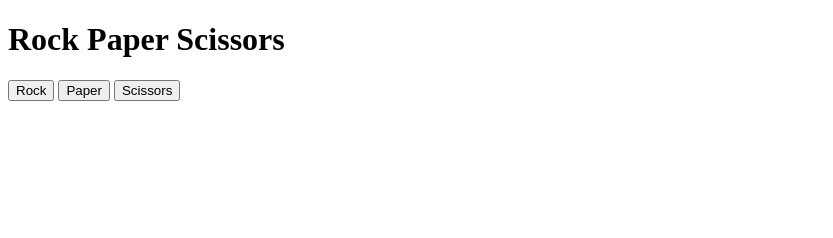
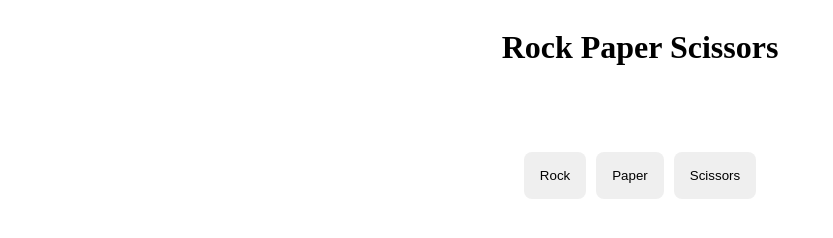
Before and after one commit to t04dz/odin_rps, a plain HTML site: page index.html in a window 1280 px wide. Shown: the whole page, without its empty margins (0-833 px from the left). Drawn offline with Linux system fonts and the light colour scheme.

Commit message:
some basic styling

```diff
--- a/index.html
+++ b/index.html
@@ -4,15 +4,18 @@
     <meta charset="UTF-8">
     <meta http-equiv="X-UA-Compatible" content="IE=edge">
     <meta name="viewport" content="width=device-width, initial-scale=1.0">
+    <link rel="stylesheet" href="./styles/styles.css">
     <title>Rock Paper Scissors</title>
 </head>
 <body>
     <h1>Rock Paper Scissors</h1>
     <p id="cpuSelectText"></p>
     <p id="winOrLose"> </p>
-    <input type="button" value= Rock >
-    <input type="button" value= Paper >
-    <input type="button" value= Scissors>
+    <div class="buttons">
+        <input type="button" value= Rock >
+        <input type="button" value= Paper >
+        <input type="button" value= Scissors >
+    </div>
     <script src="index.js"></script>
 </body>
 </html>
--- a/styles/styles.css
+++ b/styles/styles.css
@@ -0,0 +1,21 @@
+body{
+    display: flex;
+    justify-content: space-evenly;
+    align-items: center;
+    flex-direction: column;
+}
+
+input{
+    border: 0px;
+    padding: 16px;
+    border-radius: 8px;
+}
+
+input:active{
+    background-color: grey;
+}
+
+.buttons{
+    display: flex;
+    gap: 10px;
+}
```
